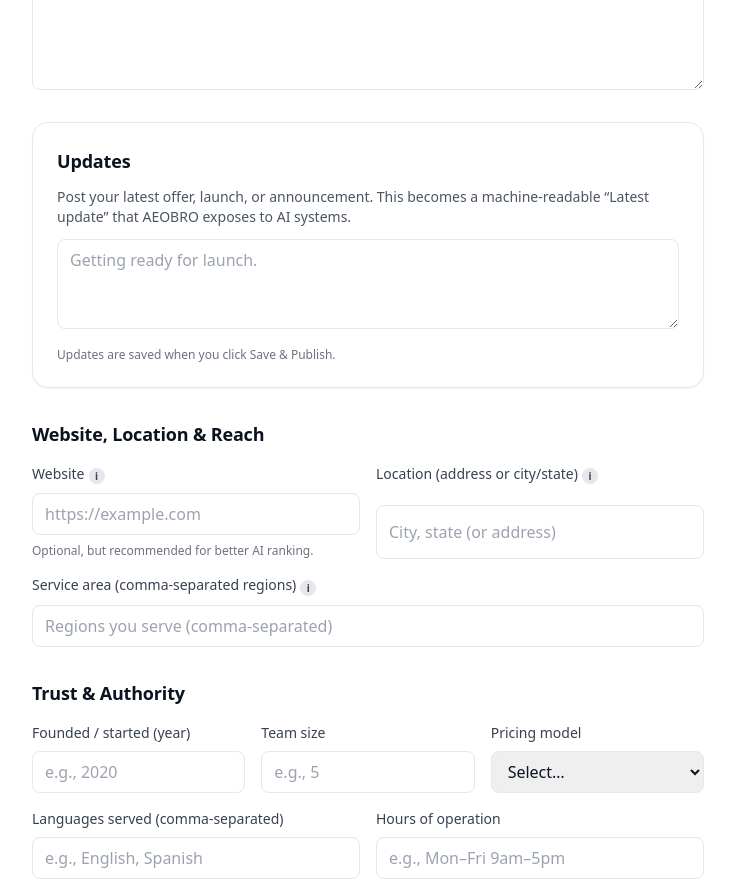
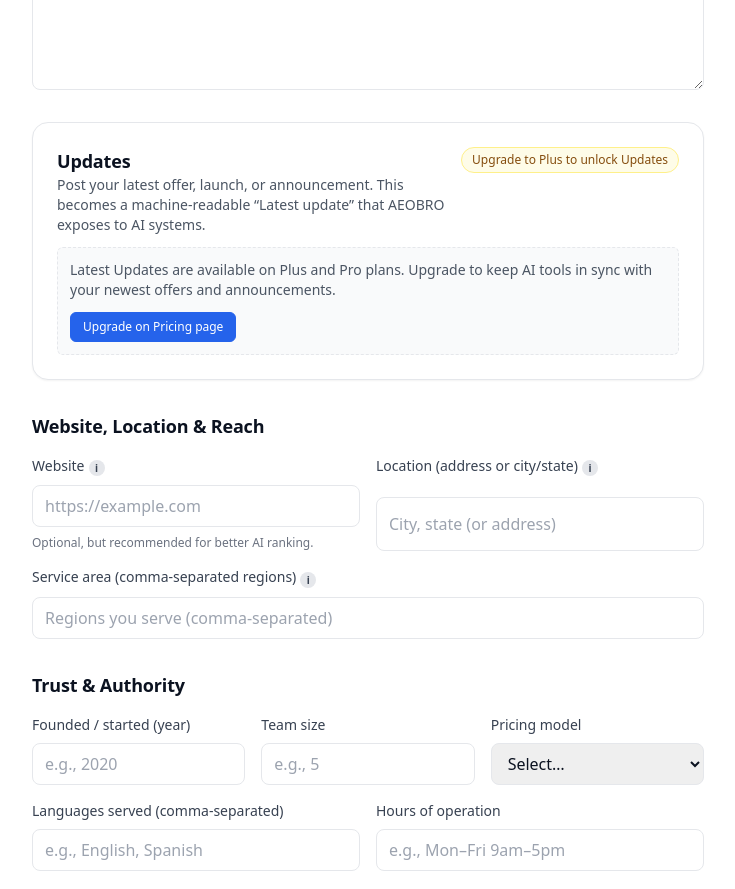
Before and after one commit to NewguyMMM/aeobro, a Next.js app: page /dashboard/editor in a window 1280 px wide. Shown: the part 960-1849 px from the top of the page, without its empty margins (248-983 px from the left). Built offline with nearby package versions, Linux system fonts and the light colour scheme; no server answers.

Commit message:
Update ProfileEditor.tsx

```diff
--- a/components/ProfileEditor.tsx
+++ b/components/ProfileEditor.tsx
@@ -1,5 +1,5 @@
 // components/ProfileEditor.tsx
-// 📅 Updated: 2025-11-29 10:05 ET
+// 📅 Updated: 2025-11-30 05:32 ET – gate Updates by plan (Plus & Pro+ only)
 "use client";
 
 import * as React from "react";
@@ -305,6 +305,9 @@ export default function ProfileEditor({
   // Treat PRO/BUSINESS/ENTERPRISE as Pro-level for JSON editors
   const isProPlan =
     planKey === "PRO" || planKey === "BUSINESS" || planKey === "ENTERPRISE";
+
+  // Updates editor should be available on Plus and Pro+ plans only
+  const canEditUpdates = planKey === "PLUS" || isProPlan;
 
   /** ---- Build a normalized payload ---- */
   const buildPayload = React.useCallback((): Profile => {
@@ -818,14 +821,27 @@ export default function ProfileEditor({
         </div>
       </section>
 
-      {/* Updates */}
+      {/* Updates – Plus & Pro+ only */}
       <section className="grid gap-4">
         <div className="rounded-2xl border bg-white p-6 shadow-sm space-y-3">
+          <div className="flex items-start justify-between gap-3">
+            <div>
               <h3 className="text-lg font-semibold">Updates</h3>
               <p className="text-sm text-gray-600">
                 Post your latest offer, launch, or announcement. This becomes a
-            machine-readable “Latest update” that AEOBRO exposes to AI systems.
+                machine-readable “Latest update” that AEOBRO exposes to AI
+                systems.
               </p>
+            </div>
+            {!canEditUpdates && (
+              <span className="text-xs rounded-full bg-yellow-50 px-2.5 py-1 text-yellow-800 border border-yellow-200 whitespace-nowrap">
+                Upgrade to Plus to unlock Updates
+              </span>
+            )}
+          </div>
+
+          {canEditUpdates ? (
+            <>
               <textarea
                 className={input}
                 rows={3}
@@ -838,6 +854,23 @@ export default function ProfileEditor({
                 Updates are saved when you click{" "}
                 <span className="font-medium">Save &amp; Publish</span>.
               </p>
+            </>
+          ) : (
+            <div className="rounded-md border border-dashed bg-gray-50 p-3 text-sm text-gray-600">
+              Latest Updates are available on{" "}
+              <span className="font-medium">Plus</span> and{" "}
+              <span className="font-medium">Pro</span> plans. Upgrade to keep
+              AI tools in sync with your newest offers and announcements.
+              <div className="mt-3">
+                <a
+                  href="/pricing"
+                  className="inline-flex items-center rounded-md border border-blue-600 bg-blue-600 px-3 py-1.5 text-xs font-medium text-white hover:bg-blue-700"
+                >
+                  Upgrade on Pricing page
+                </a>
+              </div>
+            </div>
+          )}
         </div>
       </section>
 
@@ -856,9 +889,8 @@ export default function ProfileEditor({
                   i
                 </span>
                 <span className="pointer-events-none absolute left-1/2 top-full z-10 mt-1 hidden w-72 -translate-x-1/2 rounded-md bg-black px-2 py-1 text-xs leading-snug text-white group-hover:block">
-                  Your main website or landing page. Include{" "}
-                  https:// so AI tools and search engines can reliably confirm
-                  your brand.
+                  Your main website or landing page. Include https:// so AI
+                  tools and search engines can reliably confirm your brand.
                 </span>
               </span>
             </label>
@@ -1364,11 +1396,8 @@ export default function ProfileEditor({
         ) : (
           <div className="rounded-2xl border border-dashed bg-gray-50 p-4 text-sm text-gray-600">
             FAQs are stored as structured JSON-LD for AI and search engines.
-            Upgrade to{" "}
-            <span className="font-medium">
-              Pro
-            </span>{" "}
-            to unlock the FAQ editor here.
+            Upgrade to <span className="font-medium">Pro</span> to unlock the
+            FAQ editor here.
           </div>
         )}
       </section>
@@ -1620,11 +1649,8 @@ export default function ProfileEditor({
               Service
             </code>{" "}
             entities in JSON-LD, including price ranges when available. Upgrade
-            to{" "}
-            <span className="font-medium">
-              Pro
-            </span>{" "}
-            to unlock the Services editor here.
+            to <span className="font-medium">Pro</span> to unlock the Services
+            editor here.
           </div>
         )}
       </section>
```
Lines whose indentation alone changed are shown as unchanged.
